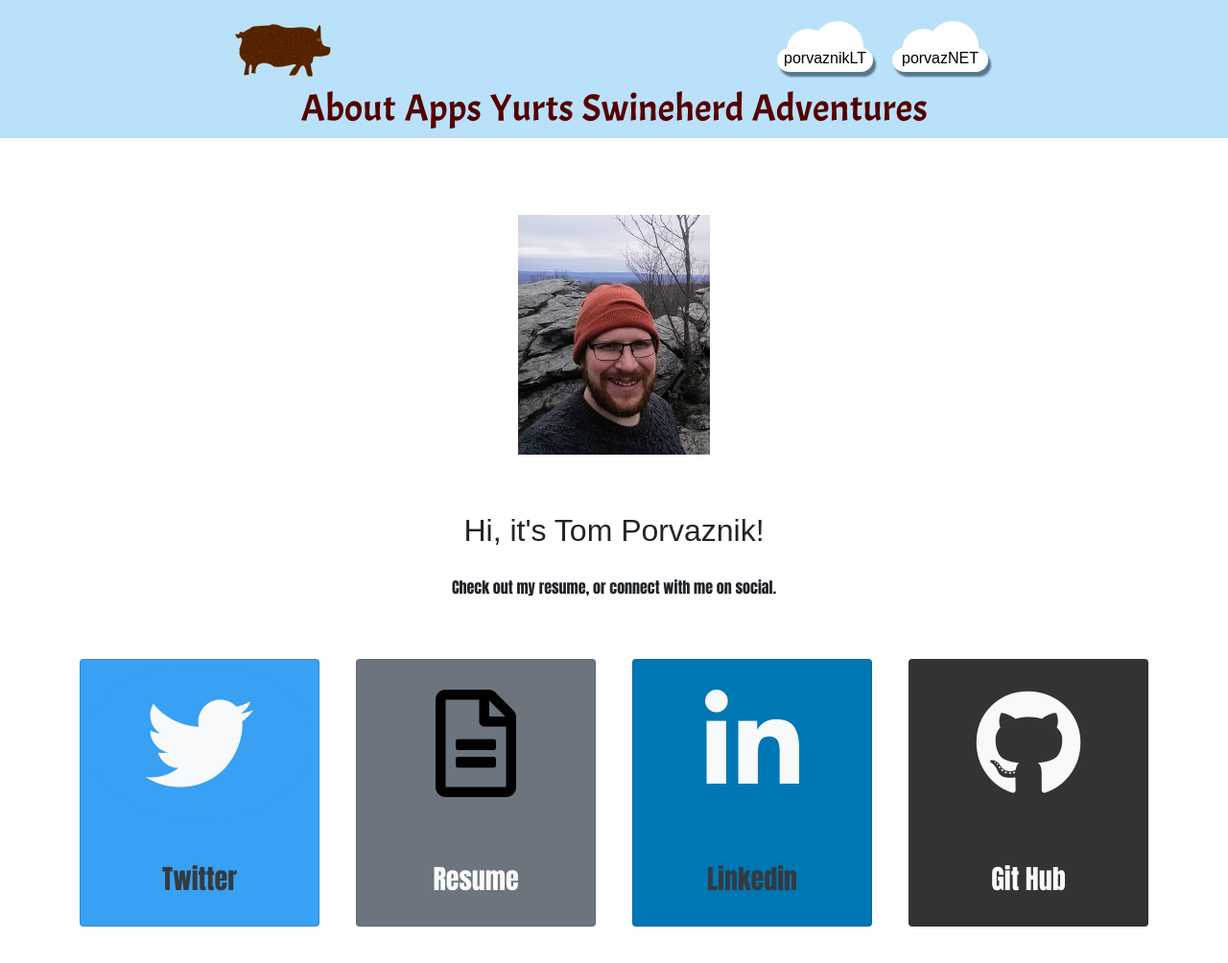
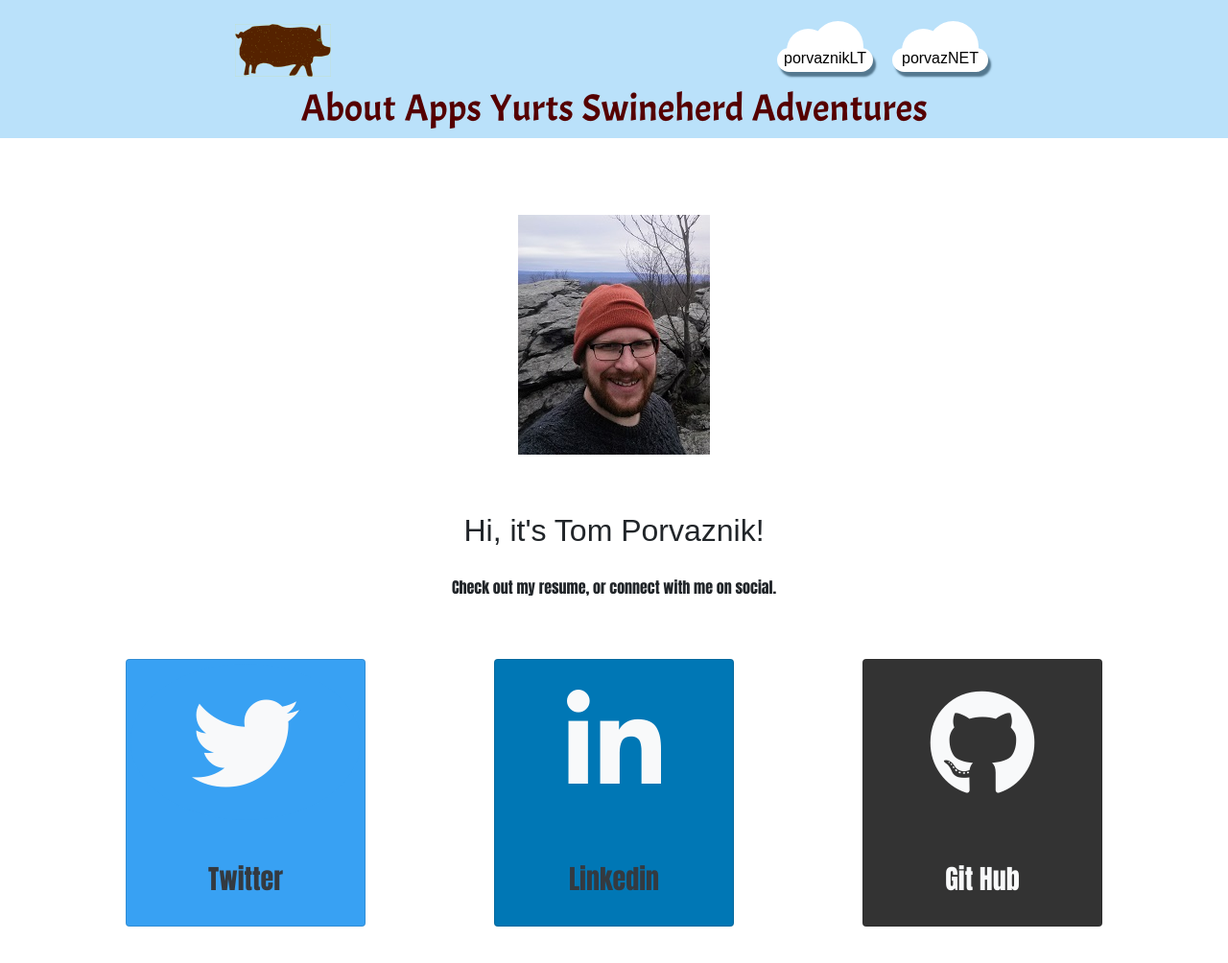
Before and after one commit to tomporvaz/porkpotato, a plain HTML site: page about/index.html in a window 1280 px wide. Shown: the whole page at 96% size. Drawn offline with nearby package versions, Linux system fonts and the light colour scheme; a script that the page names is missing.

Commit message:
Commented out resume card because missing resume file.

```diff
--- a/about/index.html
+++ b/about/index.html
@@ -58,13 +58,13 @@
             </a>
 
             <!--Resume card-->
-            <a href="Porvaznik_Resume_20181028.pdf" class="card bg-secondary mb-5 m" style="width: 250px;">
+           <!--  <a href="Porvaznik_Resume_20181028.pdf" class="card bg-secondary mb-5 m" style="width: 250px;">
                 <div class="mx-auto mt-1 bg-secondary" style="width: 240px; height: 162.7px; font-size: 7em; text-align: center; background-color: #38A1F3; border-radius: 50%">
                     <i class="far fa-file-alt"></i></div>
                     <div class="card-body">
                         <h3 class="card-title text-center text-light">Resume</h3>
                     </div>
-                </a>
+                </a> -->
 
                 <!--Linkedin card-->
                 <a href="https://www.linkedin.com/in/thomas-porvaznik-b64904107" class="card  mb-5" style="width: 250px; background-color: #0077B5">
```
